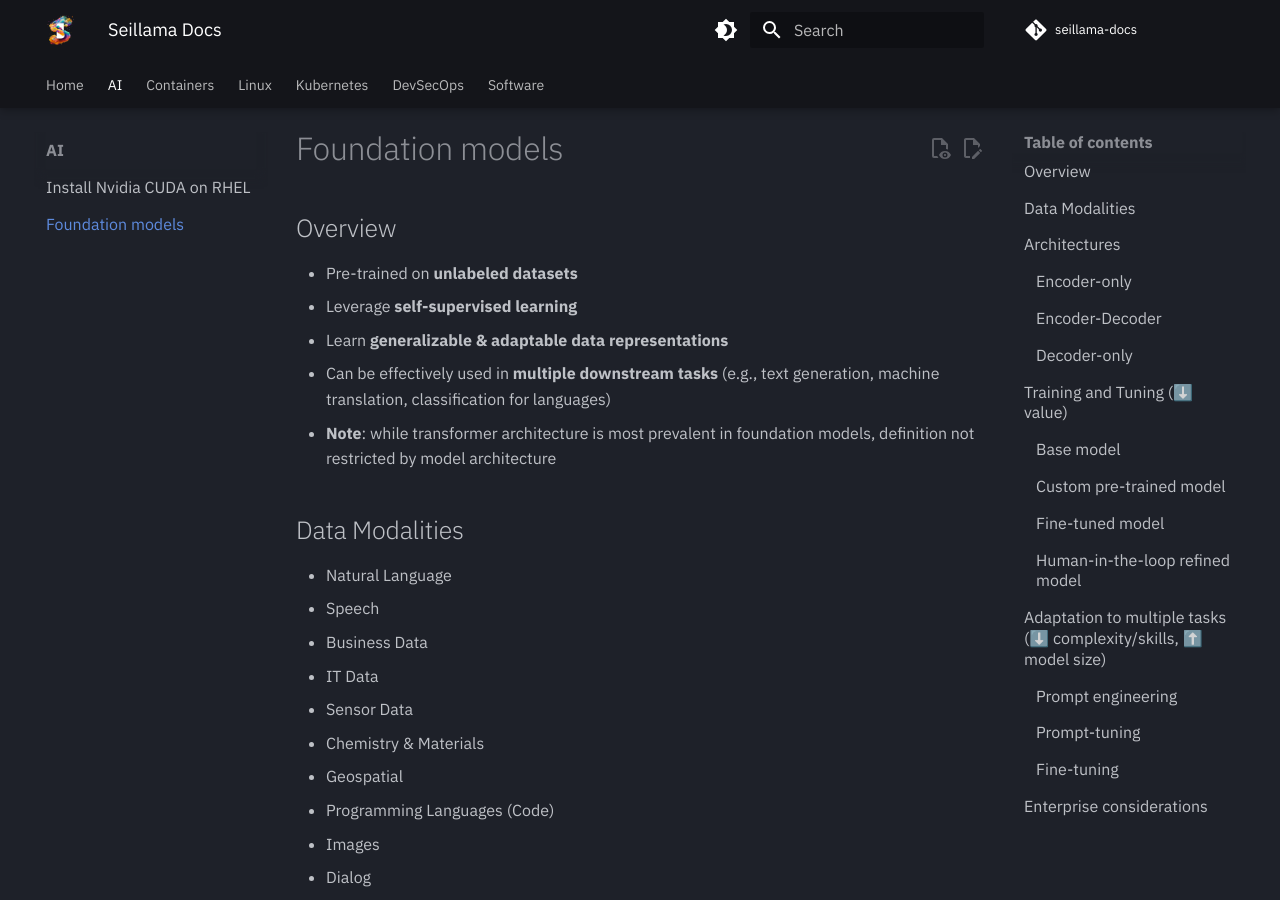
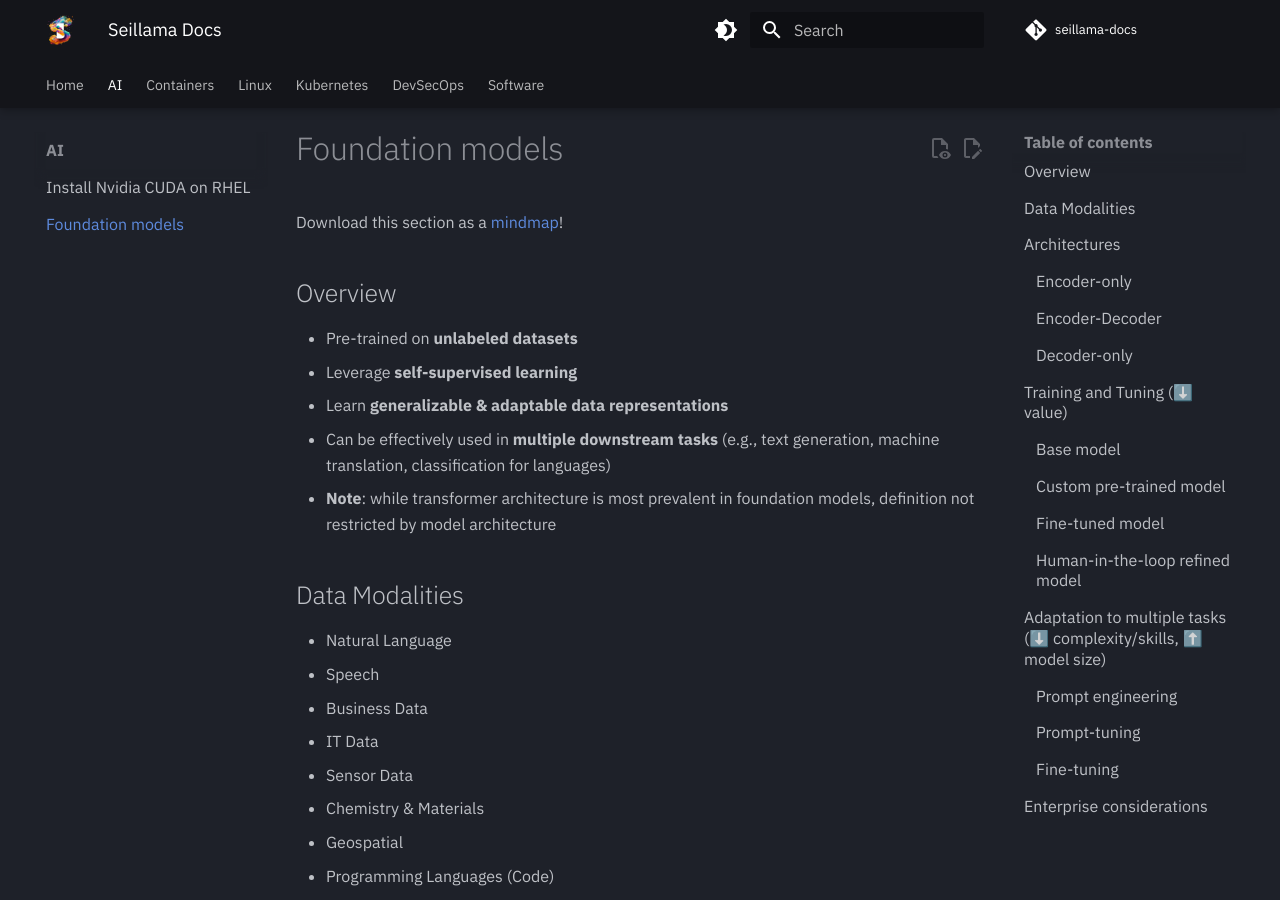
Before and after one commit to seillama-io/seillama-docs, an MkDocs documentation site: the page built from docs/ai/foundation-models.md, in a window 1280 px wide and 900 px high. Built offline with MkDocs 1.6.1 and Material for MkDocs 9.7.7, drawn with Linux system fonts in a browser that asks for light colours; comment, search, counter and statistics services are not loaded.

Commit message:
Adds link to mindmap
Signed-off-by: NoeSamaille <noe.samaille@ibm.com>

```diff
--- a/docs/ai/foundation-models.md
+++ b/docs/ai/foundation-models.md
@@ -1,4 +1,6 @@
 # Foundation models
+
+Download this section as a [mindmap](https://github.com/seillama-io/seillama-docs/releases/latest/download/foundation-models.pdf)!
 
 ## Overview
 
```
